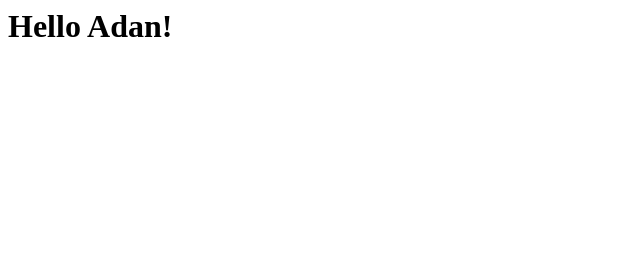
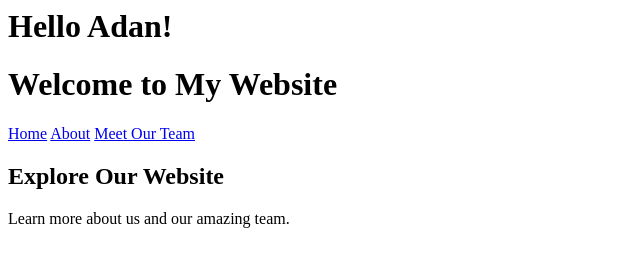
Before and after one commit to akritighimire-dot/didactic-fortnight, a plain HTML site: page index.html in a window 1280 px wide. Shown: the whole page, without its empty margins (0-640 px from the left). Drawn offline with Linux system fonts and the light colour scheme.

Commit message:
Update index.html

```diff
--- a/index.html
+++ b/index.html
@@ -1,2 +1,25 @@
 <h1>Hello Adan!</h1>
 <div id="snow">
+<!DOCTYPE html>
+<html lang="en">
+<head>
+    <meta charset="UTF-8">
+    <meta name="viewport" content="width=device-width, initial-scale=1.0">
+    <title>Home | My Website</title>
+    <link rel="stylesheet" href="style.css">
+</head>
+<body>
+    <header>
+        <h1>Welcome to My Website</h1>
+    </header>
+    <nav>
+        <a href="index.html">Home</a>
+        <a href="about.html">About</a>
+        <a href="team.html">Meet Our Team</a>
+    </nav>
+    <section>
+        <h2>Explore Our Website</h2>
+        <p>Learn more about us and our amazing team.</p>
+    </section>
+</body>
+</html>
```
